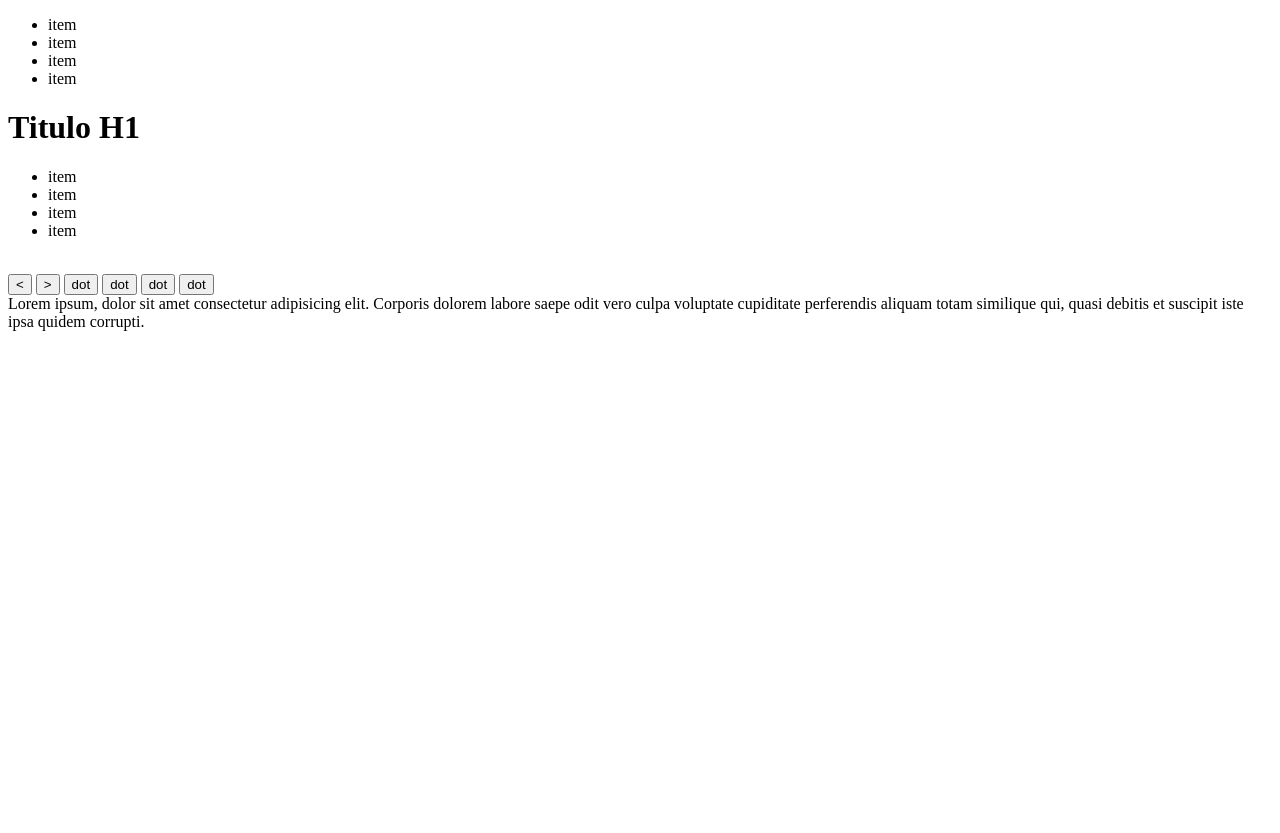
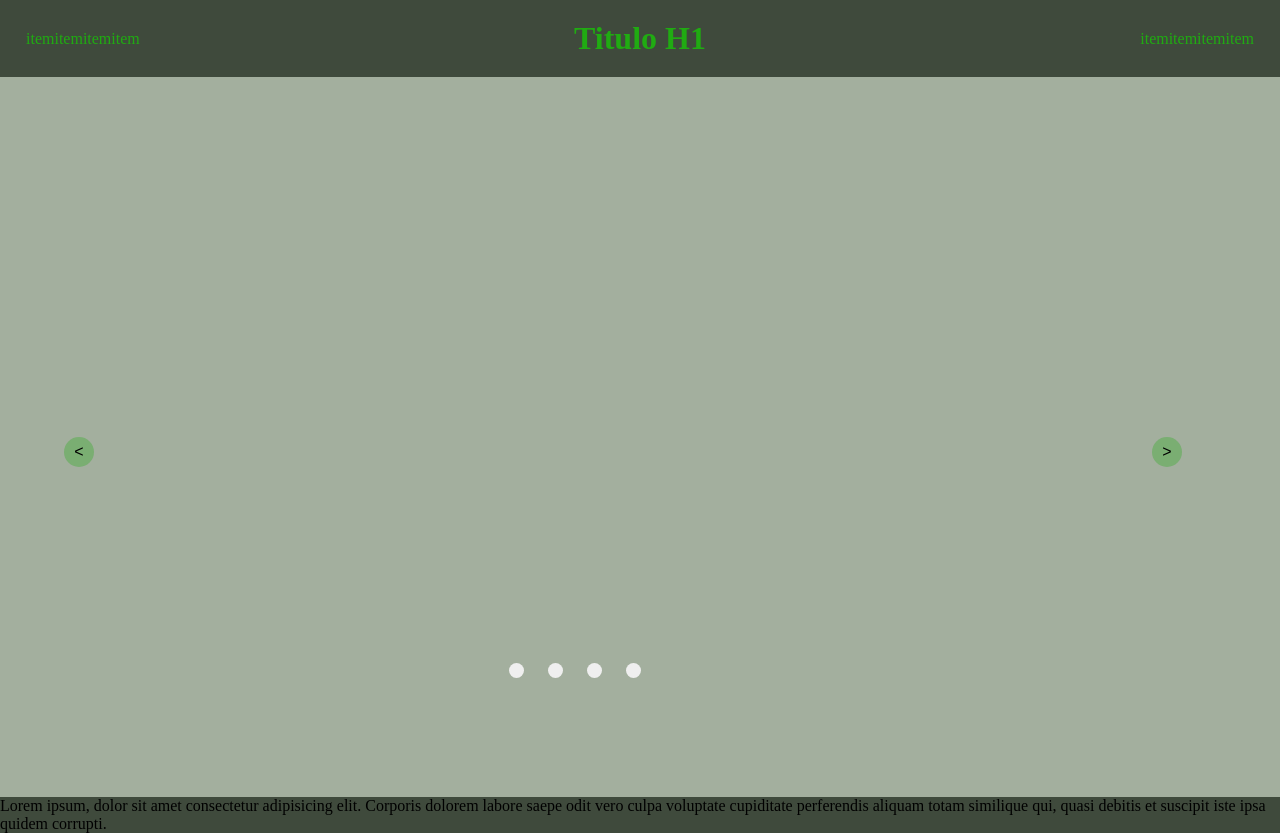
Before and after one commit to FrancoASalinas/webpage-project, a plain HTML site: page index.html in a window 1280 px wide. Before the commit the page ends 800 px from the top, so only its background shows below. Drawn offline with Linux system fonts and the light colour scheme.

Commit message:
css layout

```diff
--- a/index.html
+++ b/index.html
@@ -4,32 +4,36 @@
         <title>Mi nombre es Franco</title>
         <meta charset="utf-8">
         <meta name="viewport" content="width=device-width, initial-scale=1">
-    </head>
+        <link rel="stylesheet" href="style.css">
+        </head>
     <body>
         <header class="header">
-            <ul class="header--nav">
+            <ul class="header--nav nav">
                 <li class="header--nav--item"><a><i></i>item</a></li>
                 <li class="header--nav--item"><a><i></i>item</a></li>
                 <li class="header--nav--item"><a><i></i>item</a></li>
                 <li class="header--nav--item"><a><i></i>item</a></li>
             </ul>
             <h1 class="header--title">Titulo H1</h1>
-            <ul class="header--nav__left">
-                <li class="header--nav__left--item"><a><i></i>item</a></li>
-                <li class="header--nav__left--item"><a><i></i>item</a></li>
-                <li class="header--nav__left--item"><a><i></i>item</a></li>
-                <li class="header--nav__left--item"><a><i></i>item</a></li>
+            <ul class="header--nav__right nav">
+                <li class="header--nav__right--item"><a><i></i>item</a></li>
+                <li class="header--nav__right--item"><a><i></i>item</a></li>
+                <li class="header--nav__right--item"><a><i></i>item</a></li>
+                <li class="header--nav__right--item"><a><i></i>item</a></li>
             </ul>
         </header>
         <article class="article">
             <div class="article--carousel">
                 <div class="article--carousel--container"><img class="article--carousel--container--img"></div>
-                <button class="arrow--left"><</button>
-                <button class="arrow--right">></button>
-                <button class="dot">dot</button>
-                <button class="dot">dot</button>
-                <button class="dot">dot</button>
-                <button class="dot">dot</button>
+                <button class="arrow--left arrow"><</button>
+                <button class="arrow--right arrow">></button>
+                <div class="article--dots">
+                    <button class="dot">.</button>
+                    <button class="dot">.</button>
+                    <button class="dot">.</button>
+                    <button class="dot">.</button>
+                </div>
+
             </div>
         </article>
         <footer class="footer">
--- a/style.css
+++ b/style.css
@@ -0,0 +1,84 @@
+*{
+    margin: 0;
+    padding: 0
+}
+
+body{
+    display: flex;
+    flex-direction: column;
+}
+
+button{
+    border: none;
+    background-color: none;
+}
+
+.header{
+    display: flex;
+    justify-content: space-between;
+    background-color: #3F4A3C;
+    color: #20AB12;
+    padding: 20px
+}
+
+.header--nav{
+    display:flex;
+    align-items: center;
+}
+
+.header--nav__right{
+    display:flex;
+    align-items: center;
+}
+
+.nav{
+    margin: 0 6px;
+    list-style: none;
+    font-size: 16px
+}
+
+.article{
+    background-color: #A3AF9E;
+}
+
+.article--carousel{
+    position: relative;
+}
+
+.article--carousel--container{
+    min-width: 90vw;
+    min-height: 90vh;
+}
+
+.arrow{
+    position: absolute;
+    width: 30px;
+    height: 30px;
+    border-radius: 30px;
+    background-color: #20AB1250;
+    top: 50%;
+    left: 5%;
+    font-size: 16px;
+}
+
+.arrow--right{
+    left: 90%
+}
+
+.article--dots{
+    position: absolute;
+    top: 80%;
+    left: 39%;
+}
+
+.dot{
+    width: 15px;
+    height: 15px;
+    border-radius: 30px;
+    margin: 10px;
+    color: #0000
+}
+
+.footer{
+    background-color: #3F4A3C;
+}
```
